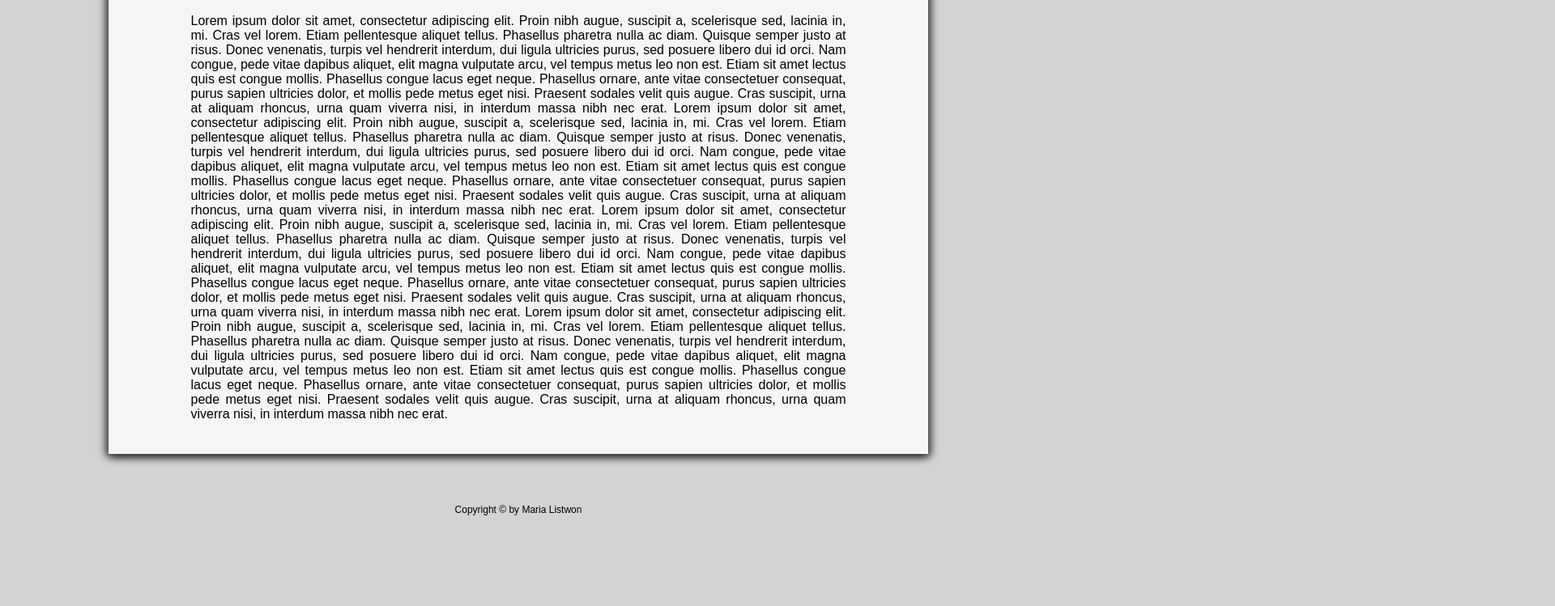
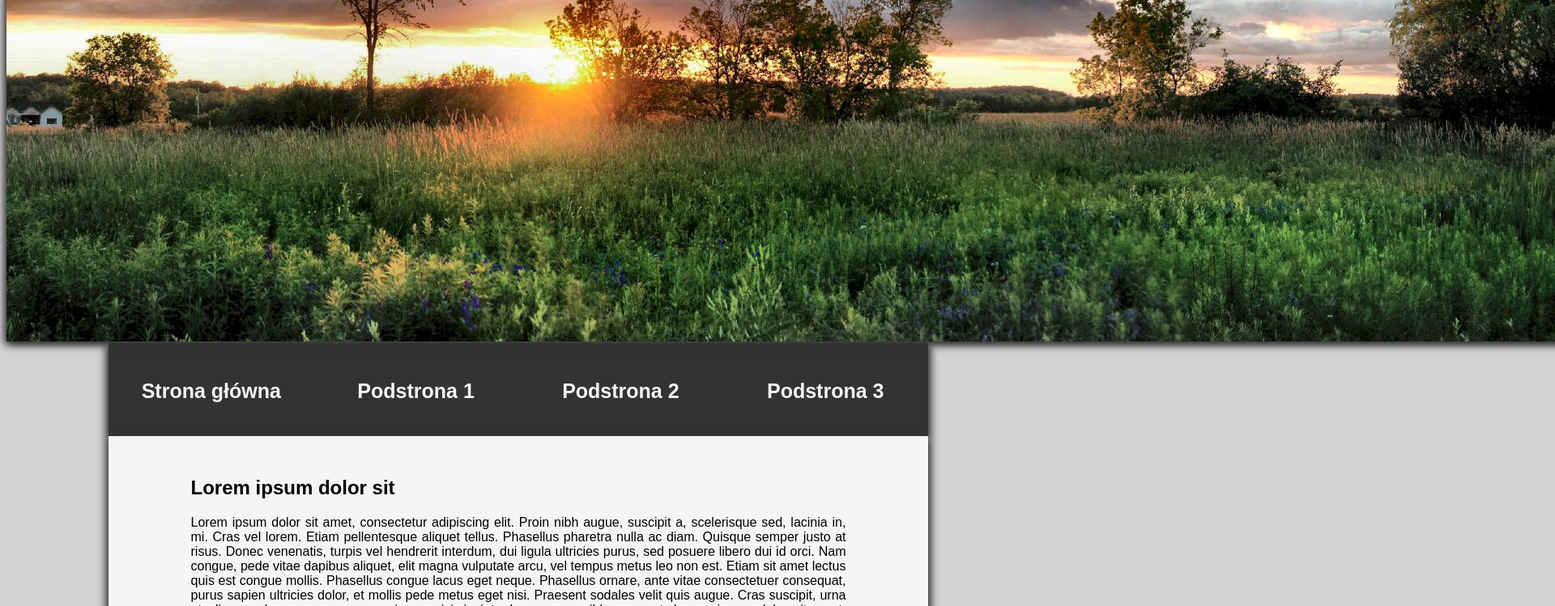
Before and after one commit to mlistwon/projektML, a plain HTML site: page index.html in a window 1280 px wide. Shown: the part 710-1459 px from the top of the page at 81% size, 1920 px wide, since content can reach past the window. Before the commit the page ends 1359 px from the top, so only its background shows below. Drawn offline with Linux system fonts and the light colour scheme.

Commit message:
Add files via upload

```diff
--- a/index.html
+++ b/index.html
@@ -11,7 +11,7 @@
 <body>
     <header>
         <div class="tytul">
-            <img src="obrazy/23714.jpg" alt="tytul" width=80%>
+            <img src="obrazy/23714.jpg" alt="tytul">
             <div class="tekst"><h1>Lorem ipsum dolor sit</h1></div>
         </div>
     </header>
```
